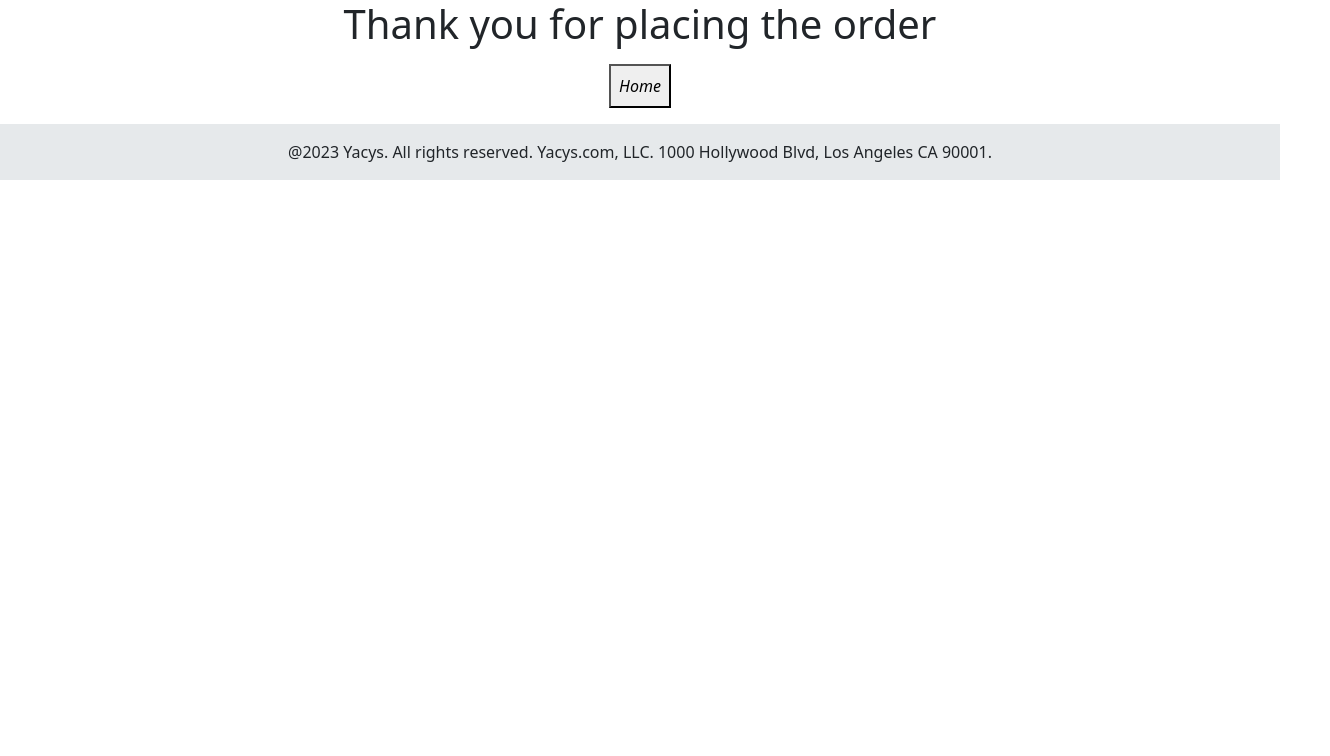
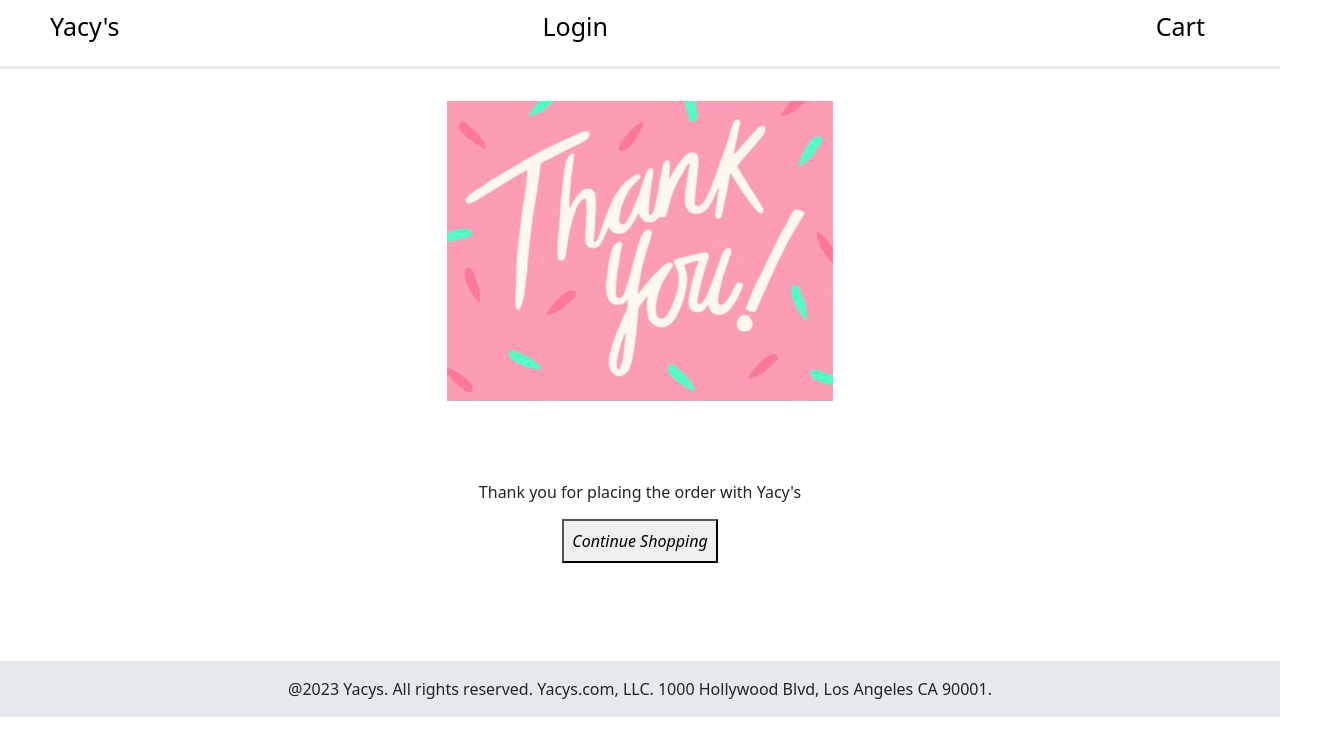
Before and after one commit to tuankthai/capstone_project, a React (Vite) app: page /Thankyou in a window 1280 px wide. Shown: the top 756 px of the page, 1330 px wide, since content can reach past the window. Built offline with nearby package versions, Linux system fonts and the light colour scheme.

Commit message:
put navbar on all pages. add thank you gif after placing order

```diff
--- a/src/App.css
+++ b/src/App.css
@@ -383,6 +383,8 @@
   display: flex;
   flex-direction: column;
   align-items: center;
+  height: 60vh;
+  margin-top: 2em;
 }
 
 .remove_item_div{
@@ -395,3 +397,17 @@
     /* width:5%; */
 
 }
+
+.filler_div{
+      height: 10vh;
+      /* height: 70%; */
+      /* background-color: darkgray; */
+      /* background-color: #155e7c; */
+      width: 100%;
+      /* margin-top: 1em; */
+      /* box-shadow: 0 2px 4px; */
+}
+
+.note_div{
+  margin-top: 2em;
+}
--- a/src/App.jsx
+++ b/src/App.jsx
@@ -14,6 +14,7 @@
 import Thankyou from './components/Thankyou'
 
 import { ShopContextProvider } from './context/shop-context';
+
 
 function App() {
 
--- a/src/components/Cart.jsx
+++ b/src/components/Cart.jsx
@@ -6,6 +6,8 @@
 // import PurchaseItemBox from './PurchaseItemBox'
 import { ShopContext } from '../context/shop-context';
 import CheckOut from './CheckOut';
+import NavLogout from "./NavLogout";
+import Nav from "./Nav";
 
 // tips to do 2x decimal places
 // function financial(x) {
@@ -92,7 +94,6 @@
                     <h4> ${itemSubTotal(item)}</h4><br />
                 </div>
                 <div className='remove_item_div'>
-                    {/* <button onClick={()=>{handleRemove()}}>remove</button> */}
                     <h4 onClick={() => { handleRemove() }}>Remove</h4>
                 </div>
             </div >
@@ -101,7 +102,12 @@
 
     console.log("in cart, cartItems = ", cartItems)
     return (
+        <div>
+            {/* {isTokenExist() ? <NavLogout /> : <Nav />}
+            <div className="postline"></div> */}
+
             <div className='Cart'>
+                <br />
                 <h3>SHOPPING BAG </h3><br />
                 <hr />
                 {/* loop through the array and display products and qty bought */}
@@ -128,6 +134,7 @@
                 </div>
 
             </div>
+        </div>
     )
 
 }
--- a/src/components/CheckOut.jsx
+++ b/src/components/CheckOut.jsx
@@ -38,9 +38,10 @@
     }
 
     return (
+        <div>
+            {isTokenExist() ? <NavLogout /> : <Nav />}
+            <div className="postline"></div>
         <div className="chKout_big_div">
-            {isTokenExist() ? <NavLogout /> : <Nav />}
-            <hr />
             <form onSubmit={handleSubmit}>
                 <div className="two_columns">
 
@@ -267,5 +268,6 @@
             </form>
 
         </div>
+        </div>
     )
 }
--- a/src/components/Home.jsx
+++ b/src/components/Home.jsx
@@ -131,7 +131,7 @@
                             filterSearchText(e.target.value);
                         }}
                         type="text" name="search" id="search"
-                        placeholder="search" required
+                        placeholder="search product ..." required
                     /><br />
                 </form>
 
--- a/src/components/Login.jsx
+++ b/src/components/Login.jsx
@@ -104,7 +104,7 @@
                     console.log(e.target.value)
                     setPassword(e.target.value)
                 }}
-                    type="text" name="password" id="password" placeholder="password" required
+                    type="password" name="password" id="password" placeholder="password" required
                 />
                 <br /><br />
                 <button >Login</button>
--- a/src/components/Product.jsx
+++ b/src/components/Product.jsx
@@ -5,6 +5,9 @@
 import '../App.css'
 import Cart from './Cart'
 import { ShopContext } from '../context/shop-context';
+import NavLogout from "./NavLogout";
+import Nav from "./Nav";
+
 
 export default function Product() {
     const [product, setProduct] = useState({})
@@ -12,7 +15,7 @@
     const [error, setError] = useState(null)
     const [errormsg, setErrormsg] = useState(null)
     const navigate = useNavigate();
-    const { addToCart, purchaseItem, setPurchaseItem, cartItems } = useContext(ShopContext);
+    const { addToCart, cartItems, isTokenExist } = useContext(ShopContext);
 
     console.log("useParams producId: ", productId);
 
@@ -37,7 +40,12 @@
     }, [])
 
     return (
+        <div>
+            {isTokenExist() ? <NavLogout /> : <Nav />}
+            <div className="postline"></div>
+
         <div className='productPage'>
+
             <div className='productImage'>
                 <br />
                 <br />
@@ -67,13 +75,11 @@
                     }}>
                     Add to Cart</button>
 
-                <button className='product-button' onClick={() => { navigate(`/Cart`) }}>
-                    View Cart</button>
-
                 <button className='product-button' onClick={() => { navigate(`/`) }} >
                     Continue Shopping</button>
 
             </div>
         </div>
+        </div>
     )
 }
--- a/src/components/Thankyou.jsx
+++ b/src/components/Thankyou.jsx
@@ -1,9 +1,14 @@
 import '../App.css'
 import { useNavigate } from "react-router-dom";
-
+import NavLogout from "./NavLogout";
+import Nav from './Nav'
+import { useContext } from "react"
+import { ShopContext } from '../context/shop-context';
+import thankyou from '../assets/animated-thank-you.gif'
 
 export default function Thankyou() {
     const navigate = useNavigate();
+    const { isTokenExist } = useContext(ShopContext);
 
     async function handleDone(e) {
         // e.preventDefault();
@@ -13,11 +18,21 @@
     }
 
     return (
-        <div className="thankyou_div">
-            <h1>
-                Thank you for placing the order
-            </h1>
-            <button  onClick={(e) => { handleDone(e) }}>Home</button>
+        <div>
+            {isTokenExist() ? <NavLogout /> : <Nav />}
+            <div className="postline"></div>
+
+            <div className="thankyou_div">
+                <img src={thankyou} alt="thankyou" height={300} />
+                <div className='filler_div'></div>
+                <br /><br /><br />
+                {/* <div className='note_div'> */}
+                <h6>  Thank you for placing the order with Yacy's</h6>
+                {/* </div> */}
+                <button onClick={(e) => { handleDone(e) }}>Continue Shopping</button>
+                <div className='filler_div'></div>
+            </div>
+            <br /><br /><br />
         </div>
     )
 }
```
Also changed, not shown: src/assets/animated-thank-you.gif (added). Lines whose indentation alone changed are shown as unchanged.
